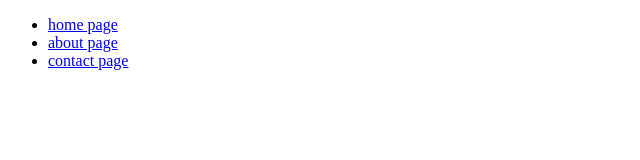
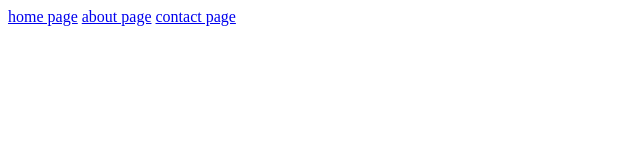
Before and after one commit to PatienceCrixix1z12/T4G_Lesson3, a plain HTML site: page pages/about.html in a window 1280 px wide. Shown: the whole page, without its empty margins (0-640 px from the left). Drawn offline with Linux system fonts and the light colour scheme.

Commit message:
all sentences

```diff
--- a/pages/about.html
+++ b/pages/about.html
@@ -6,13 +6,10 @@
     <title>Document</title>
 </head>
 <body>
-    <nav>
-        <ul>
-                <li><a href="../index.html">home page</a></li>
-                <li><a href="contact.html">about page</a></li>
-                <li><a href="about.html">contact page</a></li>
-        </ul>
-    </nav>
+    <a href="../index.html">home page</a>
+    <a href="contact.html">about page</a>
+    <a href="about.html">contact page</a>
+
 
 </body>
 </html>
```
Also changed, not shown: pages/contact.html (+3 -7 lines).
